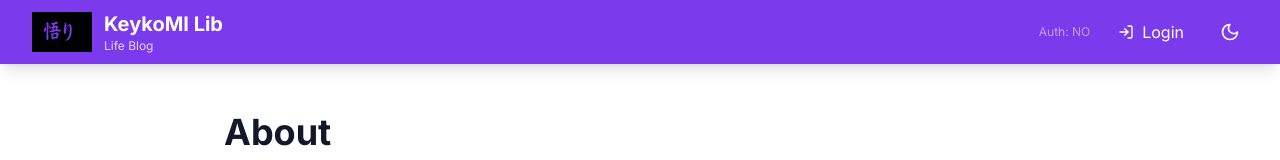
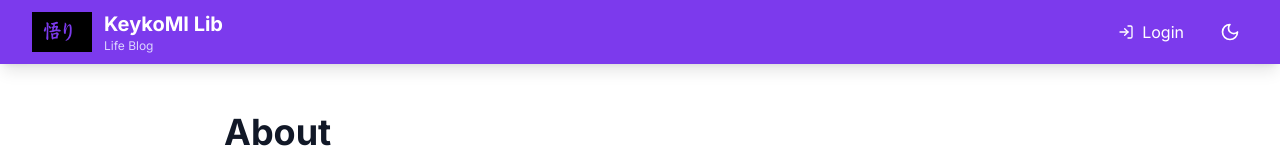
Before and after one commit to MattoYuzuru/web-blog, a Next.js app in the folder frontend/: page /about in a window 1280 px wide. Shown: the top 160 px of the page. Built offline with nearby package versions, Linux system fonts and the light colour scheme.

Commit message:
fix: Исправить logout конпку и убрать debug из хеддера

```diff
--- a/frontend/src/components/Header.tsx
+++ b/frontend/src/components/Header.tsx
@@ -10,20 +10,36 @@ export default function Header() {
     const [isAuthenticated, setIsAuthenticated] = useState(false);
     const [isLoading, setIsLoading] = useState(true);
 
+    const checkAuthStatus = () => {
+        const token = localStorage.getItem('auth_token');
+        const authenticated = !!token;
+
+        console.log('=== AUTH CHECK ===');
+        console.log('Token exists:', !!token);
+        console.log('Token value:', token ? 'EXISTS' : 'NULL');
+        console.log('Setting authenticated to:', authenticated);
+        console.log('==================');
+
+        setIsAuthenticated(authenticated);
+        setIsLoading(false);
+    };
+
     useEffect(() => {
-        // Проверяем токен при загрузке
+        // Проверка при загрузке компонента
         checkAuthStatus();
 
         // Слушаем изменения localStorage
         const handleStorageChange = (e: StorageEvent) => {
+            console.log('Storage event:', e.key, e.newValue);
             if (e.key === 'auth_token') {
                 checkAuthStatus();
             }
         };
 
-        // Слушаем кастомное событие для обновления статуса
+        // Слушаем кастомное событие
         const handleAuthChange = () => {
-            checkAuthStatus();
+            console.log('Custom auth event received');
+            setTimeout(checkAuthStatus, 100); // Небольшая задержка для гарантии
         };
 
         window.addEventListener('storage', handleStorageChange);
@@ -35,53 +51,16 @@ export default function Header() {
         };
     }, []);
 
-    const checkAuthStatus = () => {
-        const token = localStorage.getItem('auth_token');
-        const authenticated = !!token;
-        setIsAuthenticated(authenticated);
-        setIsLoading(false);
-        console.log('Auth status checked:', { token: !!token, authenticated });
-    };
-
     const handleLogout = () => {
+        console.log('Logout clicked');
         localStorage.removeItem('auth_token');
         setIsAuthenticated(false);
 
-        // Уведомляем другие компоненты об изменении статуса авторизации
+        // Уведомляем другие компоненты
         window.dispatchEvent(new CustomEvent('authStateChanged'));
 
         window.location.href = '/';
     };
-
-    // Показываем загрузку пока проверяем авторизацию
-    if (isLoading) {
-        return (
-            <header className="bg-violet-600 dark:bg-violet-800 text-white shadow-lg">
-                <div className="max-w-7xl mx-auto px-4 sm:px-6 lg:px-8">
-                    <div className="flex items-center justify-between h-16">
-                        <Link href="/" className="flex items-center space-x-3 hover:opacity-80 transition-opacity">
-                            <Image
-                                src="/logo.svg"
-                                alt="KeykoMI Logo"
-                                width={40}
-                                height={40}
-                                className="h-10 w-auto"
-                            />
-                            <div>
-                                <h1 className="text-xl font-bold">KeykoMI Lib</h1>
-                                <p className="text-xs text-violet-200">Life Blog</p>
-                            </div>
-                        </Link>
-
-                        <div className="flex items-center space-x-4">
-                            <div className="w-20 h-8 bg-violet-500 rounded animate-pulse"></div>
-                            <ThemeToggle />
-                        </div>
-                    </div>
-                </div>
-            </header>
-        );
-    }
 
     return (
         <header className="bg-violet-600 dark:bg-violet-800 text-white shadow-lg">
@@ -104,12 +83,8 @@ export default function Header() {
 
                     {/* Navigation */}
                     <div className="flex items-center space-x-4">
-                        {/* Debug info - уберите в продакшене */}
-                        <span className="text-xs opacity-50">
-                            {isAuthenticated ? 'Auth: YES' : 'Auth: NO'}
-                        </span>
 
-                        {isAuthenticated && (
+                        {!isLoading && isAuthenticated && (
                             <Link
                                 href="/article/new"
                                 className="flex items-center space-x-2 px-3 py-2 rounded-lg bg-violet-500 hover:bg-violet-400 transition-colors"
@@ -119,7 +94,8 @@ export default function Header() {
                             </Link>
                         )}
 
-                        {isAuthenticated ? (
+                        {!isLoading && (
+                            isAuthenticated ? (
                                 <button
                                     onClick={handleLogout}
                                     className="flex items-center space-x-2 px-3 py-2 rounded-lg hover:bg-violet-500 transition-colors"
@@ -135,6 +111,7 @@ export default function Header() {
                                     <LogIn className="h-4 w-4" />
                                     <span className="hidden sm:block">Login</span>
                                 </Link>
+                            )
                         )}
 
                         <ThemeToggle />
```
Lines whose indentation alone changed are shown as unchanged.
